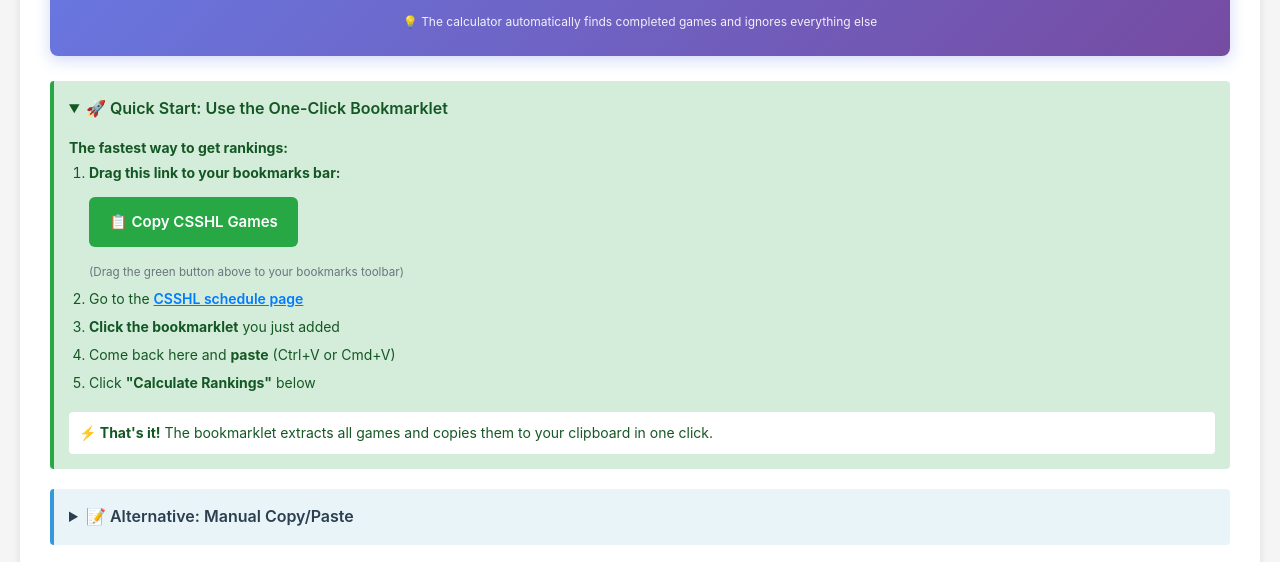
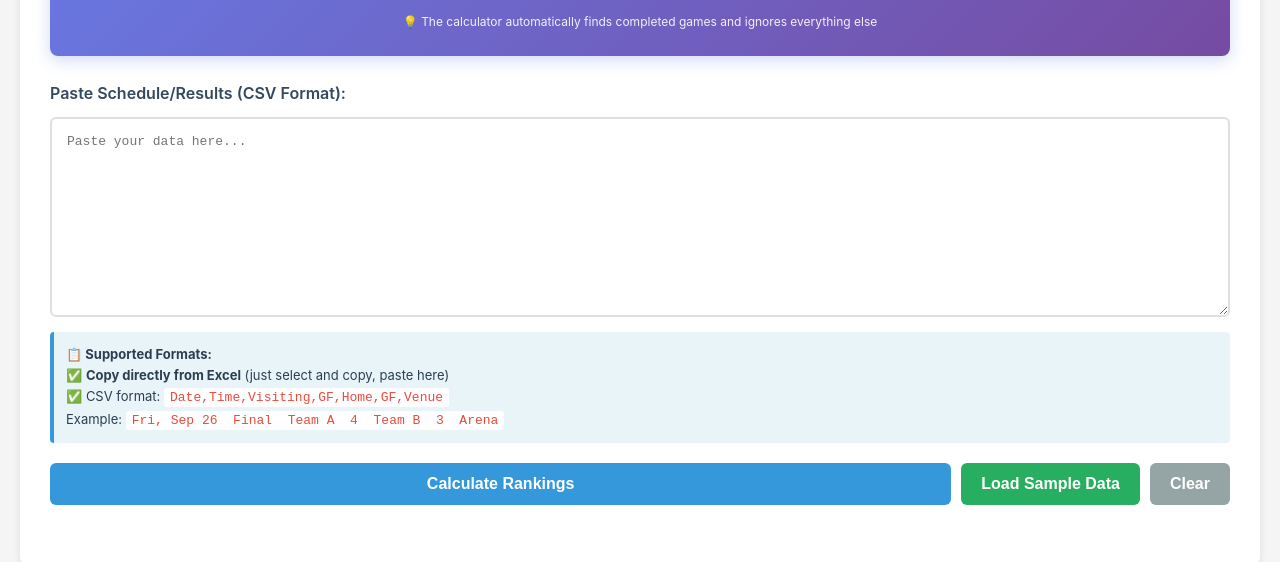
Before and after one commit to schmij97/csshl, a website: page index.html in a window 1280 px wide. Shown: the part 380-942 px from the top of the page. Drawn offline with Linux system fonts and the light colour scheme.

Commit message:
Update index.html

```diff
--- a/index.html
+++ b/index.html
@@ -305,41 +305,6 @@
                 💡 The calculator automatically finds completed games and ignores everything else
             </p>
         </div>
-
-        <details open style="margin-bottom: 20px; padding: 15px; background: #d4edda; border-left: 4px solid #28a745; border-radius: 4px;">
-            <summary style="cursor: pointer; font-weight: 600; color: #155724; font-size: 16px;">
-                🚀 Quick Start: Use the One-Click Bookmarklet
-            </summary>
-            <div style="margin-top: 15px; font-size: 14px; color: #155724;">
-                <p><strong>The fastest way to get rankings:</strong></p>
-                <ol style="margin-left: 20px; line-height: 2;">
-                    <li><strong>Drag this link to your bookmarks bar:</strong><br>
-                    <a href="javascript:(function(){const t=document.querySelector('table');if(!t){alert('No table found on this page');return;}const r=t.querySelectorAll('tbody tr');let c='Date\tTime\tVisiting\tGF\tHome\tGF\tVenue\n';r.forEach(e=>{const o=e.querySelectorAll('td');if(o.length>=7){const t=o[0].textContent.trim(),r=o[1].textContent.trim(),n=o[2].querySelector('a')?.textContent.trim()||o[2].textContent.trim(),i=o[3].textContent.trim(),s=o[5].querySelector('a')?.textContent.trim()||o[5].textContent.trim(),a=o[6].textContent.trim(),l=o.length>7?o[7].textContent.trim():'';r.includes('Final')&&(c+=`${t}\t${r}\t${n}\t${i}\t${s}\t${a}\t${l}\n`)}});navigator.clipboard.writeText(c).then(()=>{alert('✅ Game data copied to clipboard!\n\nNow paste it into the Rankings Calculator.')}).catch(()=>{const t=document.createElement('textarea');t.value=c,document.body.appendChild(t),t.select(),document.execCommand('copy'),document.body.removeChild(t),alert('✅ Game data copied to clipboard!\n\nNow paste it into the Rankings Calculator.')})})();" style="padding: 10px 20px; background: #28a745; color: white; text-decoration: none; border-radius: 6px; font-weight: 600; display: inline-block; margin: 10px 0; font-size: 15px;">📋 Copy CSSHL Games</a>
-                    <br><small style="color: #6c757d;">(Drag the green button above to your bookmarks toolbar)</small>
-                    </li>
-                    <li>Go to the <a href="https://u17prep.csshl.hockeytech.com/stats/schedule/all-teams/191/all-months?league=5" target="_blank" style="color: #007bff; font-weight: 600;">CSSHL schedule page</a></li>
-                    <li><strong>Click the bookmarklet</strong> you just added</li>
-                    <li>Come back here and <strong>paste</strong> (Ctrl+V or Cmd+V)</li>
-                    <li>Click <strong>"Calculate Rankings"</strong> below</li>
-                </ol>
-                <p style="margin-top: 15px; padding: 10px; background: #fff; border-radius: 4px;"><strong>⚡ That's it!</strong> The bookmarklet extracts all games and copies them to your clipboard in one click.</p>
-            </div>
-        </details>
-
-        <details style="margin-bottom: 20px; padding: 15px; background: #e8f4f8; border-left: 4px solid #3498db; border-radius: 4px;">
-            <summary style="cursor: pointer; font-weight: 600; color: #2c3e50;">
-                📝 Alternative: Manual Copy/Paste
-            </summary>
-            <div style="margin-top: 15px; font-size: 14px; color: #2c3e50;">
-                <ol style="margin-left: 20px; line-height: 1.8;">
-                    <li>Open the <a href="https://u17prep.csshl.hockeytech.com/stats/schedule/all-teams/191/all-months?league=5" target="_blank" style="color: #3498db;">CSSHL schedule page</a></li>
-                    <li>Select the game table (click and drag to select all games)</li>
-                    <li>Copy (Ctrl+C or Cmd+C)</li>
-                    <li>Paste in the box below (Ctrl+V or Cmd+V)</li>
-                    <li>Click "Calculate Rankings"</li>
-                </ol>
-            </div>
-        </details>
 
         <div class="input-section">
             <label for="dataInput">Paste Schedule/Results (CSV Format):</label>
```
